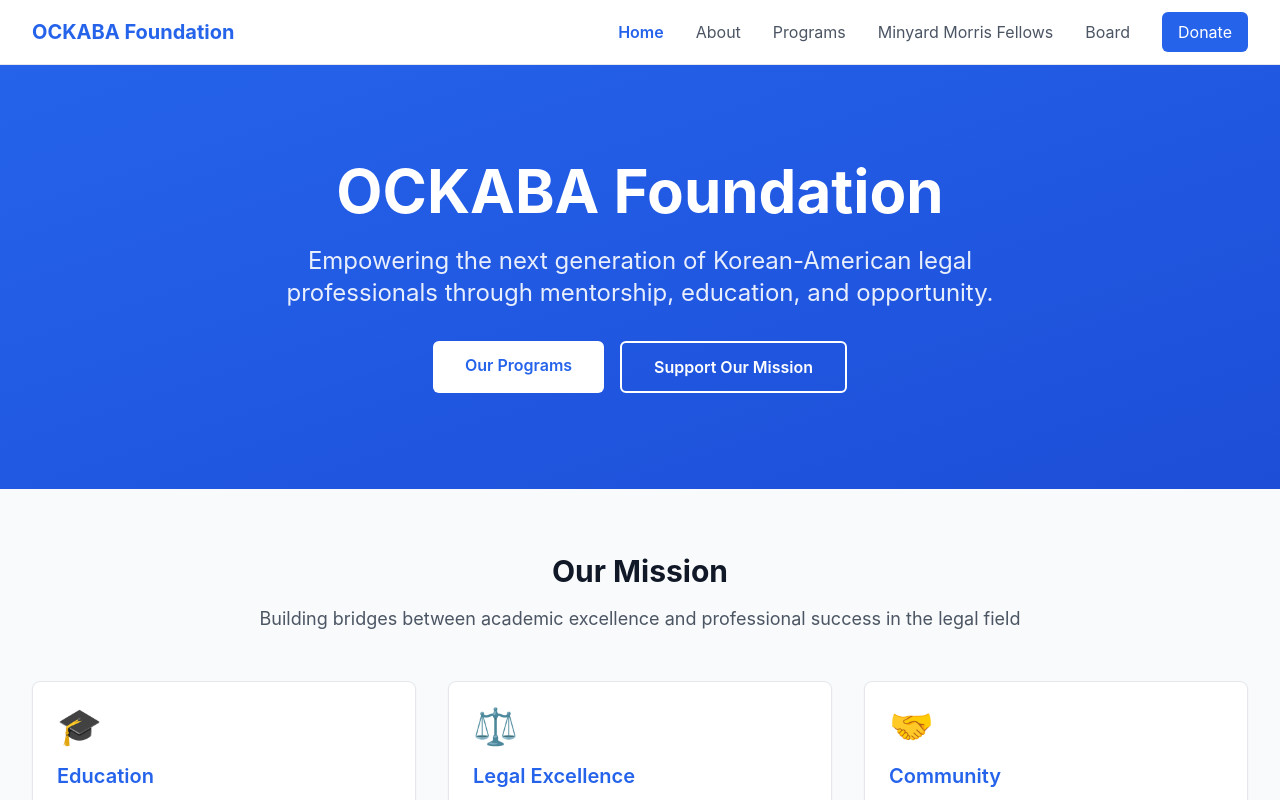
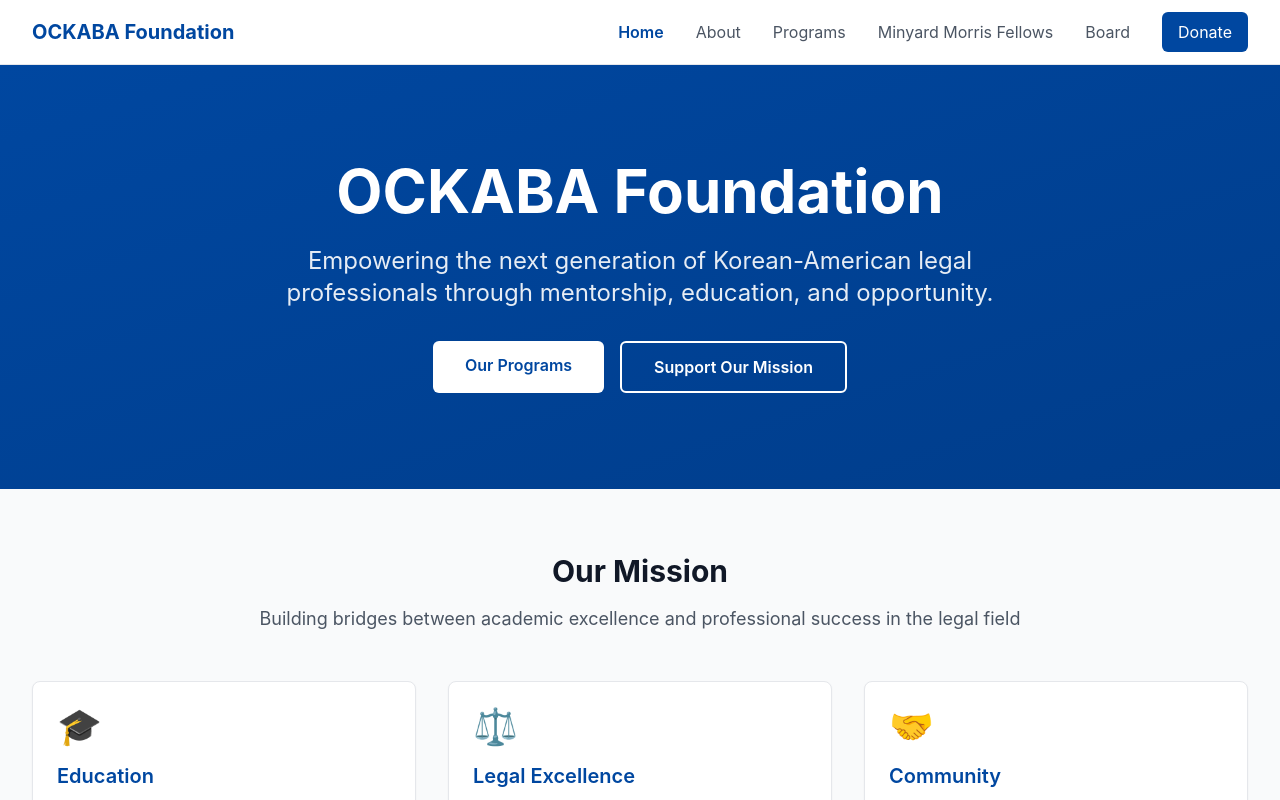
Before and after one commit to quadra2003/ockabaf, a Next.js app: page / in a window 1280 px wide. Shown: the top 800 px of the page. Built offline with nearby package versions, Linux system fonts and the light colour scheme.

Commit message:
Update tailwind.config.js

```diff
--- a/tailwind.config.js
+++ b/tailwind.config.js
@@ -9,14 +9,28 @@ module.exports = {
     extend: {
       colors: {
         primary: {
-          50: '#eff6ff',
-          500: '#3b82f6',
-          600: '#2563eb',
-          700: '#1d4ed8',
+          50: '#f0f4ff',
+          100: '#e6f3ff',
+          200: '#ccd9ff',
+          300: '#99c3ff',
+          400: '#66a3ff',
+          500: '#3383ff',
+          600: '#0047A0',
+          700: '#003d8b',
+          800: '#003476',
+          900: '#002c61',
         },
         accent: {
-          500: '#dc2626',
-          600: '#b91c1c',
+          50: '#fef7f0',
+          100: '#feead1',
+          200: '#fdd5a3',
+          300: '#fcb775',
+          400: '#fb9947',
+          500: '#fa7b19',
+          600: '#e8610c',
+          700: '#b64d09',
+          800: '#843907',
+          900: '#522404',
         }
       },
       fontFamily: {
```
